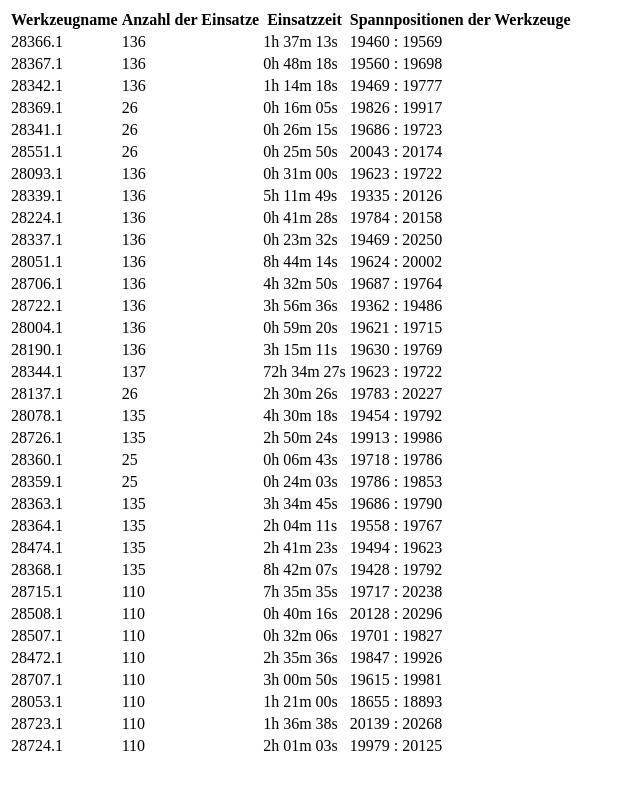
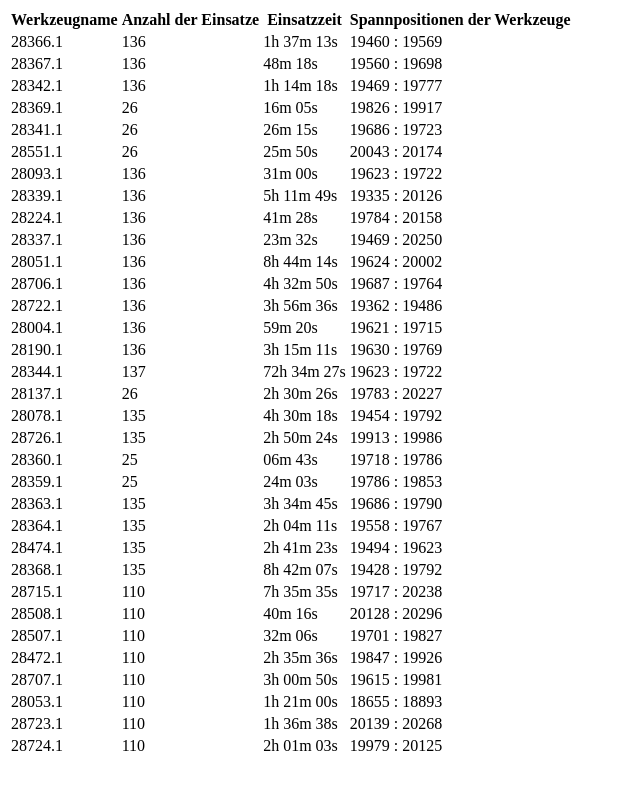
Before and after one commit to 3mper0r/angular-chartjs-clampingPositions, an Angular app: page / in a window 1280 px wide. Shown: the top 790 px of the page, without its empty margins (0-640 px from the left). Built offline with nearby package versions, Linux system fonts and the light colour scheme.

Commit message:
fix: don't show 0h when is less then 60m

```diff
--- a/src/app/Pipes/decimal-to-time.pipe.ts
+++ b/src/app/Pipes/decimal-to-time.pipe.ts
@@ -11,7 +11,10 @@ export class DecimalToTimePipe implements PipeTransform {
     const hours = Math.floor(totalSeconds / 3600)
     const minutes = Math.floor((totalSeconds % 3600) / 60)
     const seconds = totalSeconds % 60
-    return `${hours.toString().padStart(1, '0')}h ${minutes.toString().padStart(2, '0')}m ${seconds.toString().padStart(2, '0')}s`;
+
+    return hours > 0 ? `${hours.toString().padStart(1, '0')}h ${minutes.toString().padStart(2, '0')}m ${seconds.toString().padStart(2, '0')}s` : `${minutes.toString().padStart(2, '0')}m ${seconds.toString().padStart(2, '0')}s`
+    // if(hours > 0)
+    // return `${hours.toString().padStart(1, '0')}h ${minutes.toString().padStart(2, '0')}m ${seconds.toString().padStart(2, '0')}s`;
+    // return `${minutes.toString().padStart(2, '0')}m ${seconds.toString().padStart(2, '0')}s`
   }
-
 }
--- a/src/app/app.component.html
+++ b/src/app/app.component.html
@@ -18,7 +18,8 @@
       <tr *ngFor="let werkzeugData of data">
         <td>{{werkzeugData.tool_id}}</td>
         <td>{{werkzeugData.count}}</td>
-        <td>{{werkzeugData.time | decimalToTime}}</td>
+        <td *ngIf="werkzeugData.time">{{werkzeugData.time | decimalToTime }}</td>
+        <!-- <td *ngIf="werkzeugData.time">{{werkzeugData.time | decimalToTime | date:'mm:ss'}}</td> -->
         <td>{{werkzeugData.cposmin}} : {{werkzeugData.cposmax}}</td>
       </tr>
     </tbody>
```
